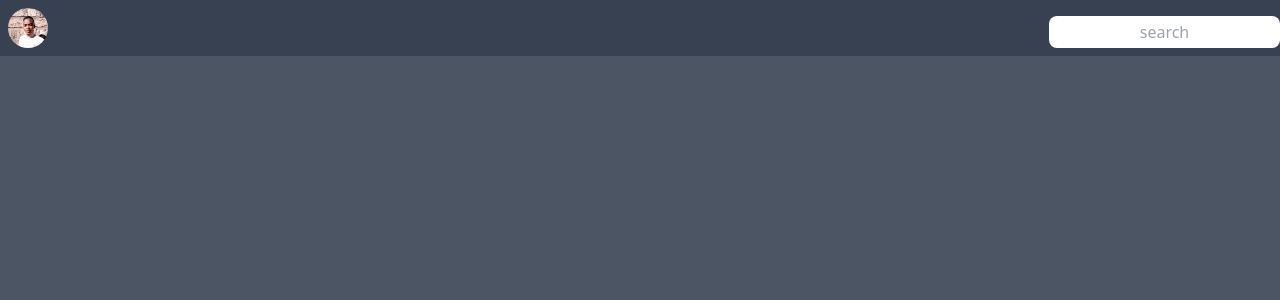
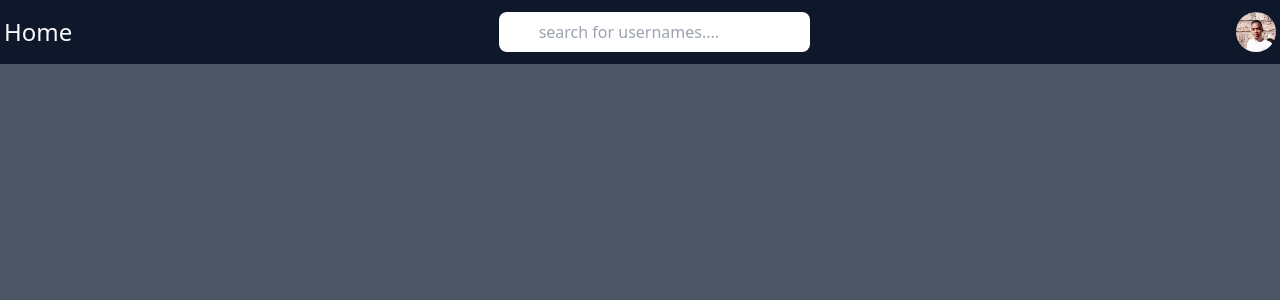
Before and after one commit to Excellent58/sociogram, a Django app: template templates/index.html in a window 1280 px wide. Shown: the top 300 px of the page. Run offline with Django 3.2, Linux system fonts and the light colour scheme; the template is opened without the code that fills it, so the values that code supplies are empty; some libraries are stand-ins or nearby versions.

Commit message:
created navbar and other ui components

```diff
--- a/static/js/main.js
+++ b/static/js/main.js
@@ -1 +1,10 @@
-const errorModal = document.querySelector('.err-modal');
+const dropDownSection = document.querySelector(".dropdown-sec")
+const dropDown = document.querySelector(".dropdown")
+
+dropDownSection.addEventListener("click", function () {
+    if(dropDown.classList.contains('hidden')) {
+        dropDown.classList.remove('hidden');
+    } else {
+        dropDown.classList.add('hidden');
+    }
+})
--- a/static/src/output.css
+++ b/static/src/output.css
@@ -596,12 +596,32 @@ video {
   position: fixed;
 }
 
+.absolute {
+  position: absolute;
+}
+
+.relative {
+  position: relative;
+}
+
 .top-0 {
   top: 0px;
 }
 
+.right-6 {
+  right: 1.5rem;
+}
+
 .z-10 {
   z-index: 10;
+}
+
+.m-2 {
+  margin: 0.5rem;
+}
+
+.m-1 {
+  margin: 0.25rem;
 }
 
 .mx-0 {
@@ -639,6 +659,14 @@ video {
   margin-top: 1rem;
 }
 
+.ml-1 {
+  margin-left: 0.25rem;
+}
+
+.mr-1 {
+  margin-right: 0.25rem;
+}
+
 .block {
   display: block;
 }
@@ -647,12 +675,24 @@ video {
   display: flex;
 }
 
+.hidden {
+  display: none;
+}
+
 .h-10 {
   height: 2.5rem;
 }
 
 .h-14 {
   height: 3.5rem;
+}
+
+.h-20 {
+  height: 5rem;
+}
+
+.h-16 {
+  height: 4rem;
 }
 
 .min-h-screen {
@@ -667,12 +707,36 @@ video {
   width: 100%;
 }
 
+.w-5 {
+  width: 1.25rem;
+}
+
+.w-16 {
+  width: 4rem;
+}
+
+.w-1\/2 {
+  width: 50%;
+}
+
+.w-24 {
+  width: 6rem;
+}
+
+.w-28 {
+  width: 7rem;
+}
+
 .max-w-md {
   max-width: 28rem;
 }
 
 .cursor-pointer {
   cursor: pointer;
+}
+
+.cursor-auto {
+  cursor: auto;
 }
 
 .flex-row {
@@ -697,6 +761,10 @@ video {
 
 .justify-between {
   justify-content: space-between;
+}
+
+.justify-evenly {
+  justify-content: space-evenly;
 }
 
 .space-y-2 > :not([hidden]) ~ :not([hidden]) {
@@ -735,6 +803,10 @@ video {
 
 .rounded-md {
   border-radius: 0.375rem;
+}
+
+.rounded {
+  border-radius: 0.25rem;
 }
 
 .border {
@@ -791,6 +863,16 @@ video {
   background-color: rgb(15 23 42 / var(--tw-bg-opacity));
 }
 
+.bg-white {
+  --tw-bg-opacity: 1;
+  background-color: rgb(255 255 255 / var(--tw-bg-opacity));
+}
+
+.bg-gray-300 {
+  --tw-bg-opacity: 1;
+  background-color: rgb(209 213 219 / var(--tw-bg-opacity));
+}
+
 .object-cover {
   -o-object-fit: cover;
      object-fit: cover;
@@ -808,6 +890,14 @@ video {
   padding: 0.75rem;
 }
 
+.p-10 {
+  padding: 2.5rem;
+}
+
+.p-5 {
+  padding: 1.25rem;
+}
+
 .px-4 {
   padding-left: 1rem;
   padding-right: 1rem;
@@ -821,6 +911,16 @@ video {
 .py-2 {
   padding-top: 0.5rem;
   padding-bottom: 0.5rem;
+}
+
+.py-3 {
+  padding-top: 0.75rem;
+  padding-bottom: 0.75rem;
+}
+
+.px-10 {
+  padding-left: 2.5rem;
+  padding-right: 2.5rem;
 }
 
 .pt-2 {
@@ -948,3 +1048,14 @@ video {
     flex-direction: row;
   }
 }
+
+@media (min-width: 1024px) {
+  .lg\:h-20 {
+    height: 5rem;
+  }
+
+  .lg\:text-2xl {
+    font-size: 1.5rem;
+    line-height: 2rem;
+  }
+}
--- a/templates/base.html
+++ b/templates/base.html
@@ -12,10 +12,10 @@
         {% endcompress %}
 
     </head>
-    <body class="bg-gray-600 mt-0">
+    <body class="bg-gray-600">
         {% block content %}
         {% endblock content %}
 
-        <script src="/static/js/main.js"></script>
+        <script src="{% static 'js/main.js' %}"></script>
     </body>
 </html>
--- a/templates/index.html
+++ b/templates/index.html
@@ -1,30 +1,29 @@
 {% extends "base.html" %}
 {% block content %}
-    <nav class="bg-gray-700 border-gray-200 top-0 w-full h-14 fixed z-10 mb-5">
-        <div class="container mx-auto flex flex-wrap items-center justify-between">
-            <button type="button" class="toggle-btn pt-2" aria-controls="mobile-menu-2" aria-expanded="false">
-                <a href="#" class="">
-                    <img class="object-cover w-10 h-10 mx-2 rounded-full"
-                        src="./static/images/pic.jpeg"
-                        alt="avatar"
-                    />
-                </a>
-            </button>
-
-            <div class="">
-                <ul class="flex-row flex mt-4">
-                    <!-- <li>
-                        <a href="#" class="text-white text-lg" aria-current="page">Home</a>
-                    </li> -->
-                    <li class="">
-                        <input type='text' placeholder="search"
-                            class='rounded-lg outline-none border-gray-500 py-1 justify-center text-center' />
-                    </li>
-                </ul>
+    <section>
+        <nav class="bg-slate-900 h-16 flex items-center justify-between">
+            <div class="ml-1">
+                <a class="text-gray-50 text-lg lg:text-2xl">Home</a>
             </div>
-        </div>
-    </nav>
-
-    <p class="text-gray-50">hey there</p>
-
+            <form>
+                <input
+                    type="text username"
+                    name="username"
+                    class="py-2 px-10 bg-white outline-none rounded-lg"
+                    placeholder="search for usernames...."
+                />
+            </form>
+            <div class="relative dropdown-sec">
+                <img
+                    alt="profile picture"
+                    class="mr-1 h-10 w-10 rounded-full"
+                    src="./static/images/pic.jpeg"
+                />
+                <div class="dropdown absolute bg-gray-300 rounded-lg p-5 right-6 w-28 cursor hidden">
+                    <a>Profile</a>
+                    <button>Log out<button/>
+                </div>
+            <div>
+        </nav>
+    </section>
 {% endblock content %}
```
Also changed, not shown: db.sqlite3, media/profile_images/blank-profile.png (renamed from media/profile_images/blank-profile-picture.png), 1 other file.
